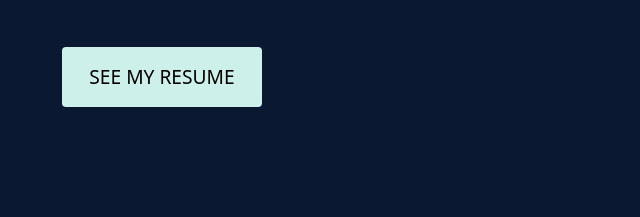
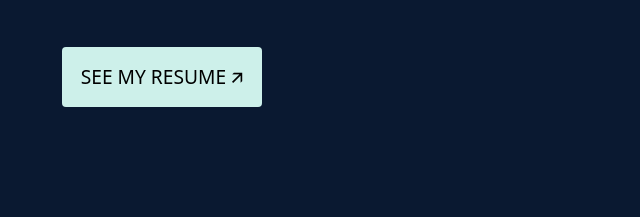
Before and after one commit to Irfan7014/Irfan7014.github.io, a plain HTML site: page index.html in a window 1280 px wide. Shown: the part 563-780 px from the top of the page, 0-640 px from the left. Drawn offline with nearby package versions, Linux system fonts and the light colour scheme.

Commit message:
Update index.html

```diff
--- a/index.html
+++ b/index.html
@@ -70,7 +70,7 @@
                         <a class="fab fa-hackerrank fa-3x socials" href="https://www.hackerrank.com/irfan014"></a>
                     </div>
                     <div class="contact-resume">
-                        <a href="./Resume.pdf"><button class="btn btn-get">SEE MY RESUME</button></a>
+                        <a href="./Resume.pdf"><button class="btn btn-get">SEE MY RESUME 🡭</button></a>
                     </div>
                 </div>
                 <div class="col-lg-6">
```
